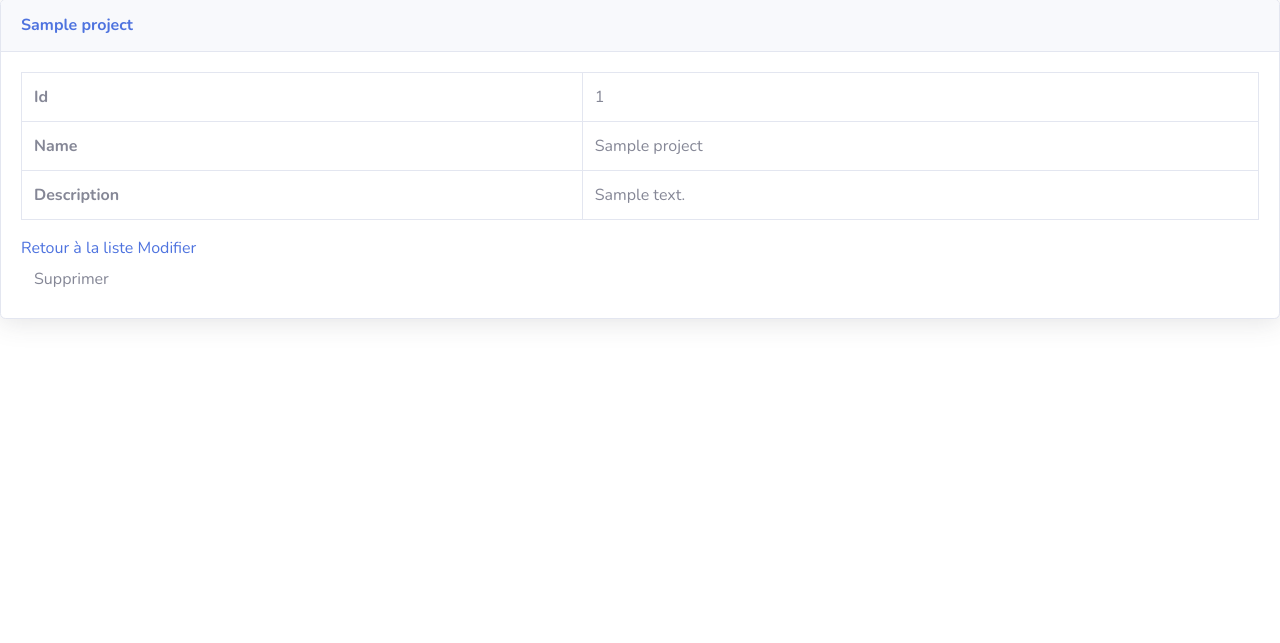
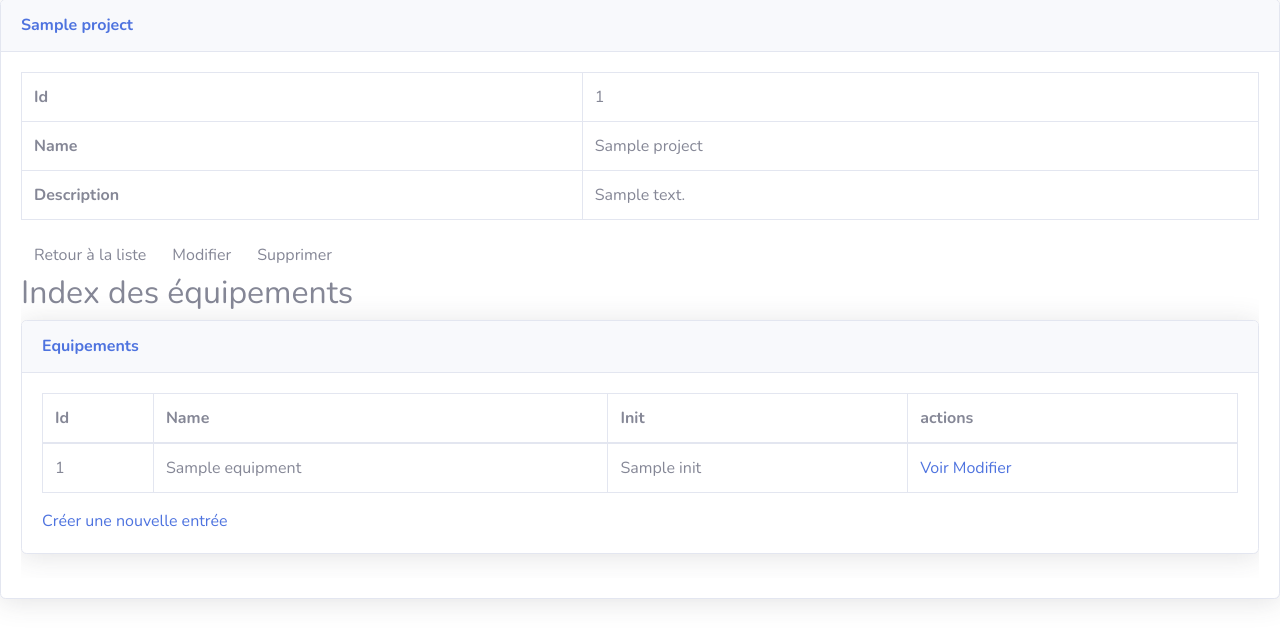
Before and after one commit to Wiliam64/Stage, a Symfony app: template templates/projects/show.html.twig in a window 1280 px wide. Shown: the part 91-734 px from the top of the page. Run offline with Twig, Linux system fonts and the light colour scheme; the template is opened without the code that fills it: most values are stand-ins (such as "Sample title", 1, 10 or a date in 2020); some libraries are stand-ins or nearby versions.

Commit message:
Relations

```diff
--- a/src/Controller/ProjectsController.php
+++ b/src/Controller/ProjectsController.php
@@ -5,6 +5,8 @@ namespace App\Controller;
 use App\Entity\Projects;
 use App\Form\ProjectsType;
 use App\Repository\ProjectsRepository;
+use App\Repository\EquipmentsRepository;
+use App\Repository\StatesRepository;
 use Symfony\Bundle\FrameworkBundle\Controller\AbstractController;
 use Symfony\Component\HttpFoundation\Request;
 use Symfony\Component\HttpFoundation\Response;
@@ -51,10 +53,12 @@ class ProjectsController extends AbstractController
     /**
      * @Route("/{id}", name="projects_show", methods={"GET"})
      */
-    public function show(Projects $project): Response
+    public function show(Projects $project, EquipmentsRepository $equipmentsRepository, StatesRepository $statesRepository): Response
     {
         return $this->render('projects/show.html.twig', [
             'project' => $project,
+            'equipments' => $equipmentsRepository->findByProject($project->getId()),
+            $states = $statesRepository->findByProject($project->getId()),
         ]);
     }
 
--- a/src/Entity/States.php
+++ b/src/Entity/States.php
@@ -29,7 +29,7 @@ class States
     private $description;
 
     /**
-     * @ORM\OneToMany(targetEntity="App\Entity\Equipments", mappedBy="objects")
+     * @ORM\OneToMany(targetEntity="App\Entity\Equipments", mappedBy="state")
      */
     private $object;
 
--- a/src/Form/ProjectsType.php
+++ b/src/Form/ProjectsType.php
@@ -6,6 +6,7 @@ use App\Entity\Projects;
 use Symfony\Component\Form\AbstractType;
 use Symfony\Component\Form\FormBuilderInterface;
 use Symfony\Component\OptionsResolver\OptionsResolver;
+use Symfony\Component\Form\Extension\Core\Type\CollectionType;
 
 class ProjectsType extends AbstractType
 {
--- a/templates/projects/index.html.twig
+++ b/templates/projects/index.html.twig
@@ -41,4 +41,5 @@
     </table>
 
     <a href="{{ path('projects_new') }}">Créer une nouvelle entrée</a>
+
 {% endblock %}
--- a/templates/projects/show.html.twig
+++ b/templates/projects/show.html.twig
@@ -30,9 +30,49 @@
         </tbody>
     </table>
 
-    <a href="{{ path('projects_index') }}">Retour à la liste</a>
+<div style="display: flex; align-self:center;">
+        <a href="{{ path('projects_index') }}" class="btn">Retour à la liste</a>
+        <a href="{{ path('projects_edit', {'id': project.id}) }}" class="btn">Modifier</a>
+        {{ include('projects/_delete_form.html.twig') }}
+    </div>
 
-    <a href="{{ path('projects_edit', {'id': project.id}) }}">Modifier</a>
 
-    {{ include('projects/_delete_form.html.twig') }}
+    <h2>Index des équipements</h2>
+    <div class="card shadow mb-4">
+            <div class="card-header py-3">
+              <h6 class="m-0 font-weight-bold text-primary">Equipements</h6>
+            </div>
+            <div class="card-body">
+              <div class="table-responsive">
+                <table class="table table-bordered" id="dataTable" width="100%" cellspacing="0">
+                  <thead>
+            <tr>
+                <th>Id</th>
+                <th>Name</th>
+                <th>Init</th>
+                <th>actions</th>
+            </tr>
+        </thead>
+        <tbody>
+        {% for equipment in equipments %}
+            <tr>
+                <td>{{ equipment.id }}</td>
+                <td>{{ equipment.name }}</td>
+                <td>{{ equipment.init }}</td>
+                <td>
+                    <a href="{{ path('equipments_show', {'id': equipment.id}) }}">Voir</a>
+                    <a href="{{ path('equipments_edit', {'id': equipment.id}) }}">Modifier</a>
+                </td>
+            </tr>
+        {% else %}
+            <tr>
+                <td colspan="4">Aucune entrée trouver</td>
+            </tr>
+        {% endfor %}
+        </tbody>
+    </table>
+
+    <a href="{{ path('equipments_new') }}">Créer une nouvelle entrée</a>
+
+
 {% endblock %}
```
Also changed, not shown: src/Repository/EquipmentsRepository.php (+3 -6 lines), src/Repository/StatesRepository.php (+4 -6 lines).
